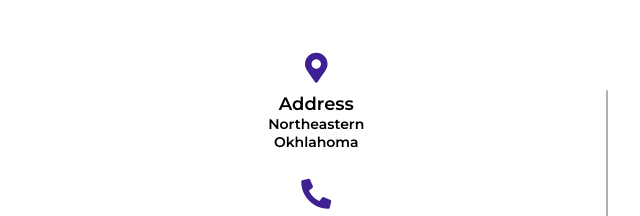
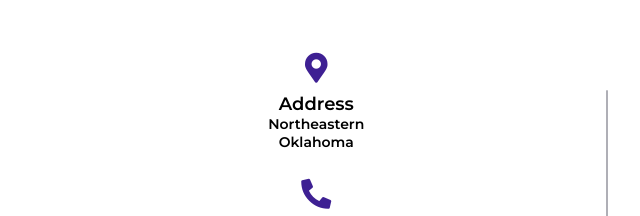
Before and after one commit to schraderweb/kingplumber, a plain HTML site: page contact.html in a window 1280 px wide. Shown: the part 980-1196 px from the top of the page, 0-640 px from the left. Drawn offline with nearby package versions, Linux system fonts and the light colour scheme.

Commit message:
Update contact.html

```diff
--- a/contact.html
+++ b/contact.html
@@ -141,7 +141,7 @@
               <i class="fas fa-map-marker-alt"></i>
               <div class="topic">Address</div>
               <div class="text-one"> Northeastern </div>
-              <div class="text-two">Okhlahoma</div>
+              <div class="text-two">Oklahoma</div>
             </div>
             <div class="phone details">
               <i class="fas fa-phone-alt"></i>
```
